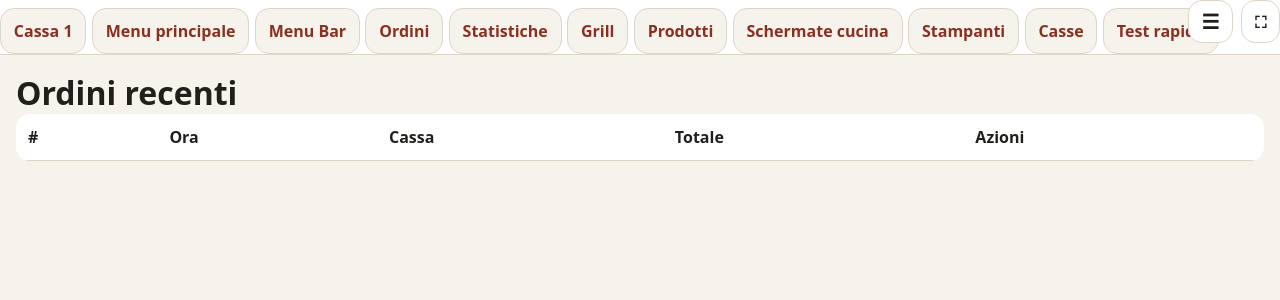
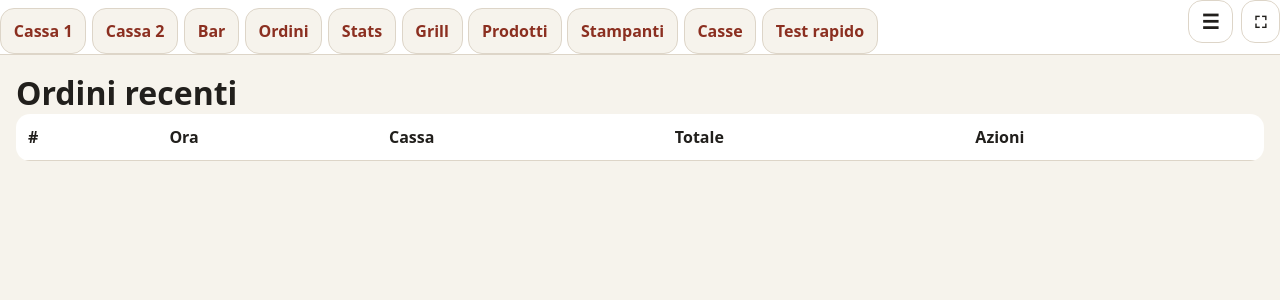
Before and after one commit to mugnozzo/msg3, a FastAPI app: page /orders in a window 1280 px wide, after a click that opens the changed part. Shown: the top 300 px of the page. Run offline with FastAPI, Linux system fonts and the light colour scheme; data comes from the database, SQL or seed files in the repository; data that the repository does not hold is empty.

Commit message:
Changed some menu items

```diff
--- a/app/templates/base.html
+++ b/app/templates/base.html
@@ -11,13 +11,15 @@
   <header class="topbar">
     <nav id="main-nav" class="main-nav" aria-label="Menu principale" hidden>
       <a href="/cashier/1">Cassa 1</a>
-      <a href="/cashier/main">Menu principale</a>
-      <a href="/cashier/bar">Menu Bar</a>
+      <a href="/cashier/2">Cassa 2</a>
+      <a href="/cashier/3">Bar</a>
+      <!--<a href="/cashier/main">Menu principale</a>
+      <a href="/cashier/bar">Menu Bar</a>-->
       <a href="/orders">Ordini</a>
-      <a href="/stats">Statistiche</a>
+      <a href="/stats">Stats</a>
       <a href="/kitchen/grill">Grill</a>
       <a href="/settings/products">Prodotti</a>
-      <a href="/settings/kitchen-screens">Schermate cucina</a>
+        <!--<a href="/settings/kitchen-screens">Schermate cucina</a>-->
       <a href="/settings/printers">Stampanti</a>
       <a href="/settings/cashiers">Casse</a>
       <a href="/printers/test">Test rapido</a>
```
